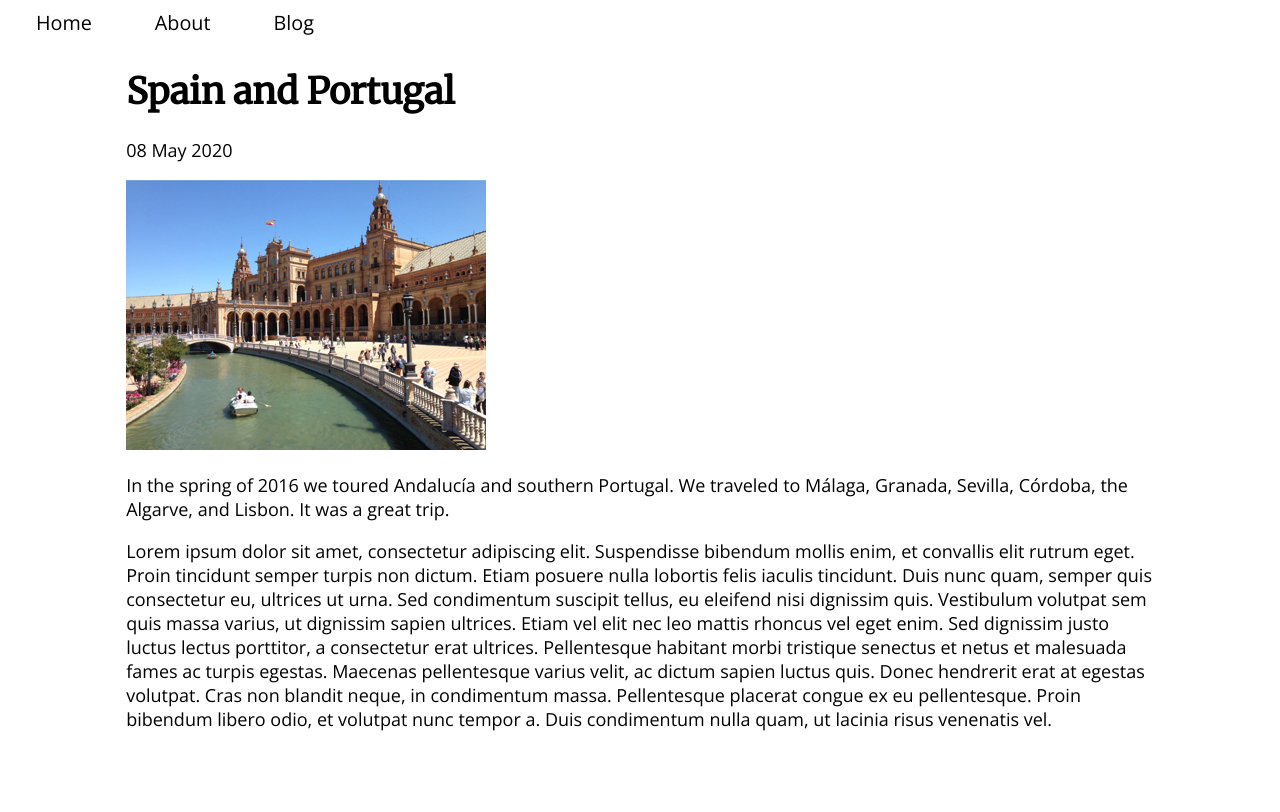
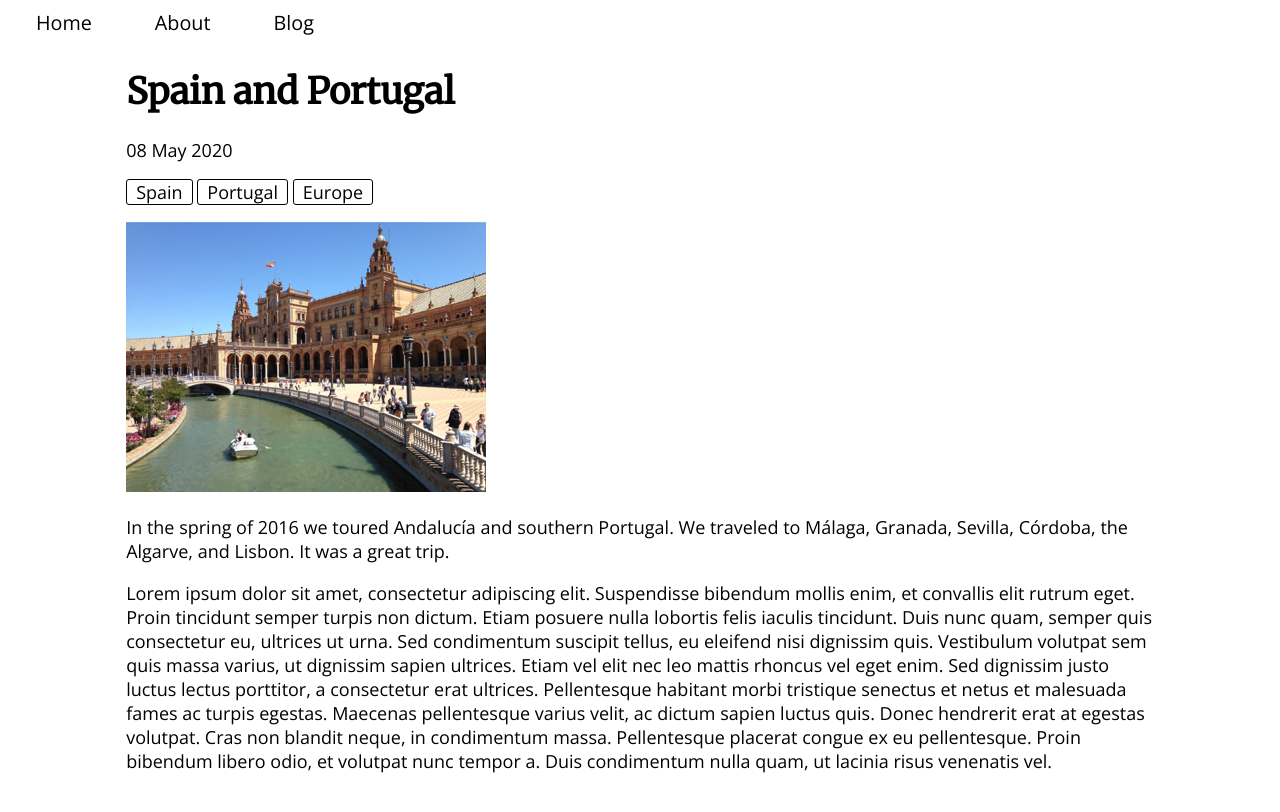
Before and after one commit to placeholdergit/cloneexpjekyllcms, a Jekyll site: the page built from _posts/2020-05-08-spain-and-portugal.md, in a window 1280 px wide. Shown: the top 812 px of the page. Built offline with Jekyll 4.4.1, drawn with Linux system fonts in a browser that asks for light colours; a script that is not in the unit is left out.

Commit message:
Update Blog “2020-05-08-spain-and-portugal”

```diff
--- a/_posts/2020-05-08-spain-and-portugal.md
+++ b/_posts/2020-05-08-spain-and-portugal.md
@@ -2,6 +2,10 @@
 layout: post
 title: Spain and Portugal
 date: 2020-05-08T23:52:56.496Z
+tags:
+  - Spain
+  - Portugal
+  - Europe
 ---
 ![Plaza de España](/assets/uploads/plaza_de_espana_small.jpg)
 <!--more-->
```
